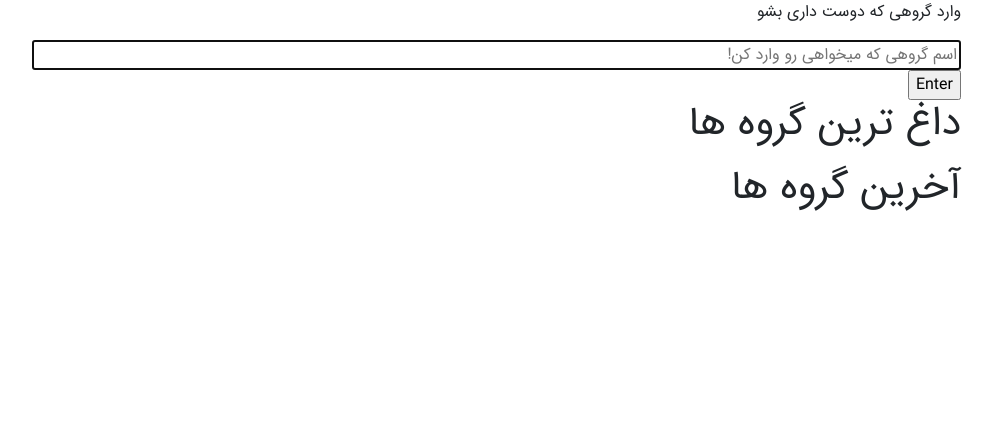
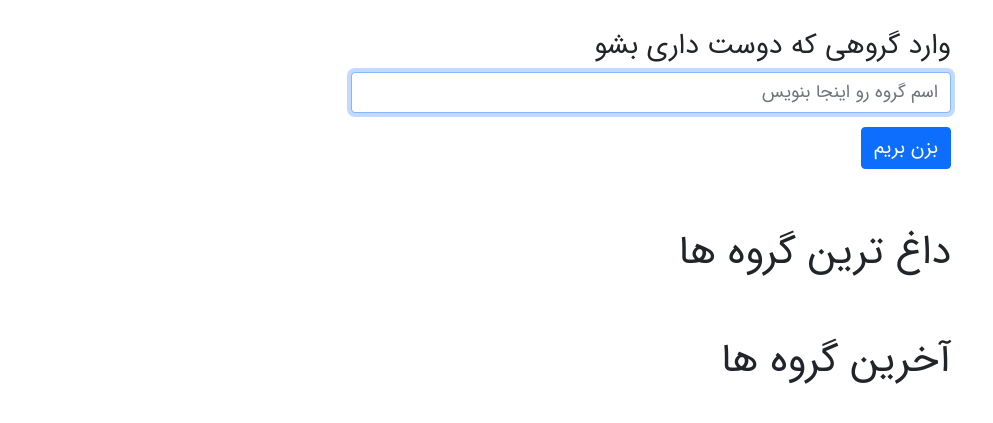
Before and after one commit to dori-dev/django-chat, a Django app: page / in a window 1280 px wide. Shown: the part 71-494 px from the top of the page, without its empty margins (237-1230 px from the left). Run offline with Django 3.2, Linux system fonts and the light colour scheme; data that the repository does not hold is empty; some libraries are stand-ins or nearby versions.

Commit message:
add style to index, group-list and create-group

```diff
--- a/chat/models.py
+++ b/chat/models.py
@@ -28,7 +28,7 @@ def remove_listener(list_: list) -> list:
 
 class Chat(models.Model):
     name = models.CharField(
-        default='welcome', max_length=256,
+        default='welcome', max_length=512,
         null=False, blank=False,
         verbose_name="گروه")
     members = models.ManyToManyField(
--- a/chat/templates/chat/index.html
+++ b/chat/templates/chat/index.html
@@ -9,36 +9,38 @@
 <title>گفتگو کن</title>
 {% endblock title %}
 {% block content %}
-<p>وارد گروهی که دوست داری بشو</p>
-<input id="room-name-input" type="text" size="100" placeholder="اسم گروهی که میخواهی رو وارد کن!" /><br />
-<input id="room-name-submit" type="button" value="Enter" />
-
+<div class="search">
+  <h3 class="hint">وارد گروهی که دوست داری بشو</h3>
+  <input class="form-control group-input" id="room-name-input" type="text" size="100"
+    placeholder="اسم گروه رو اینجا بنویس" /><br />
+  <input class="btn btn-primary submit-btn" id="room-name-submit" type="button" value="بزن بریم" />
+</div>
 
 {% if user.is_authenticated %} {% if your_groups_len %}
-<h1>گروه های شما</h1>
+<h1 class="title">گروه های شما</h1>
 <ul>
   {% for group_name in your_groups %}
   <a href="{% url 'index' %}{{ group_name }}">
-    <li>{{ group_name }}</li>
+    <li class="btn btn-outline-success custom-btn">{{ group_name }}</li>
   </a>
   {% endfor %}
 </ul>
 {% endif %} {% endif %}
 
-<h1>داغ ترین گروه ها</h1>
+<h1 class="title">داغ ترین گروه ها</h1>
 <ul>
   {% for group_name in best_groups %}
   <a href="{% url 'index' %}{{ group_name }}">
-    <li>{{ group_name }}</li>
+    <li class="btn btn-outline-danger custom-btn">{{ group_name }}</li>
   </a>
   {% endfor %}
 </ul>
 
-<h1>آخرین گروه ها</h1>
+<h1 class="title">آخرین گروه ها</h1>
 <ul>
   {% for group_name in last_groups %}
   <a href="{% url 'index' %}{{ group_name }}">
-    <li>{{ group_name }}</li>
+    <li class="btn btn-outline-primary custom-btn">{{ group_name }}</li>
   </a>
   {% endfor %}
 </ul>
--- a/static/style.css
+++ b/static/style.css
@@ -1,7 +1,40 @@
 ul li {
-    display: block;
+  display: block;
 }
 
 ul a {
-    text-decoration: none;
+  text-decoration: none;
 }
+
+.search {
+  margin-top: 20px;
+  margin-right: 10px;
+}
+
+.title {
+  margin-top: 60px;
+  margin-right: 10px;
+}
+
+.hint {
+  margin-top: 30px;
+}
+
+.submit-btn {
+  font-size: larger;
+  margin-top: -10px;
+}
+
+.group-input {
+  max-width: 600px;
+  font-size: large;
+}
+
+.custom-btn {
+  margin: 10px;
+}
+
+.all-group-btn {
+  font-size: large;
+  margin: 10px;
+}
```
Also changed, not shown: chat/templates/chat/create-group.html (+7 -4 lines), static/bootstrap.js.
